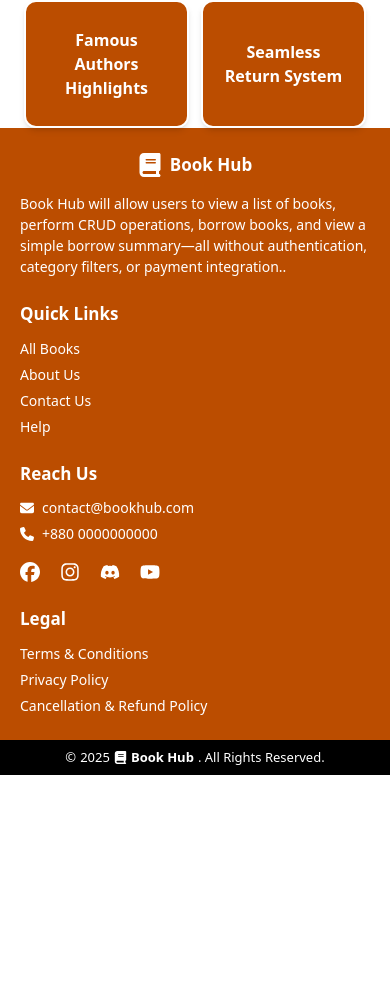
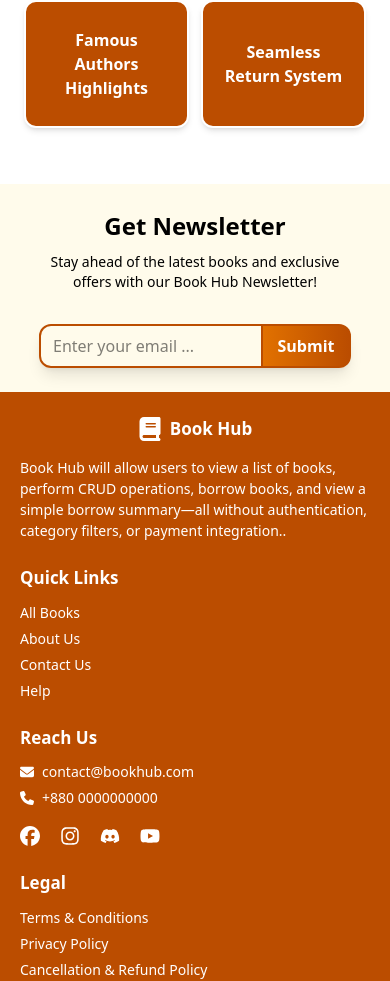
Before and after one commit to ShailySarker/Project-Minimal-Library-Management-System-Client-Side, a React (Vite) app: page / in a window 390 px wide. Shown: the part 1484-2465 px from the top of the page. Before the commit the page ends 2259 px from the top, so only its background shows below. Built offline with nearby package versions, Linux system fonts and the light colour scheme.

Commit message:
Newsletter section added with responsive design

```diff
--- /dev/null
+++ b/src/pages/LandingPage/Components/Newsletter.tsx
@@ -0,0 +1,19 @@
+
+const Newsletter = () => {
+    return (
+        <div className="lg:px-20 md:px-12 px-6 lg:mt-20 md:mt-16 mt-14 bg-amber-50 lg:py-12 md:py-8 py-6">
+            <div>
+                <h1 className="xl:text-4xl/normal md:text-3xl/normal text-2xl/normal font-bold text-center text-black">Get Newsletter</h1>
+                <p className="text-center lg:w-[60%] md:w-[75%] w-[90%] mx-auto xl:text-xl lg:text-lg md:text-lg text-sm lg:mt-2 md:mt-[6px] mt-2 text-black">Stay ahead of the latest books and exclusive offers with our Book Hub Newsletter!</p>
+            </div>
+            <div className="lg:mt-16 md:mt-12 mt-8 flex justify-center">
+                <form className="shadow-lg rounded-xl">
+                    <input className="lg:py-3 md:py-[10px] py-2 lg:px-5 md:px-4 px-3 border-2 border-amber-700 rounded-l-xl lg:w-[400px] md:w-80 w-[224px]" type="email" name="email" id="" placeholder="Enter your email ..." />
+                    <button className="lg:py-3 md:py-[10px] py-2 bg-gradient-to-r from-amber-600 to-amber-700 lg:w-36 md:w-32 w-[88px] rounded-r-xl md:text-lg text-white font-semibold md:border-0 border-r-2 border-y-2 border-amber-700" type="submit">Submit</button>
+                </form>
+            </div>
+        </div>
+    );
+};
+
+export default Newsletter;
--- a/src/pages/LandingPage/LandingPage.tsx
+++ b/src/pages/LandingPage/LandingPage.tsx
@@ -1,6 +1,7 @@
 import Authors from "./Components/Authors";
 import Banner from "./Components/Banner";
 import Categories from "./Components/Categories";
+import Newsletter from "./Components/Newsletter";
 import WhyChooseUs from "./Components/WhyChooseUs";
 
 const LandingPage = () => {
@@ -9,7 +10,8 @@ const LandingPage = () => {
             <Banner />
             <Categories />
             {/* <Authors /> */}
-            <WhyChooseUs/>
+            <WhyChooseUs />
+            <Newsletter />
         </>
     );
 };
```
